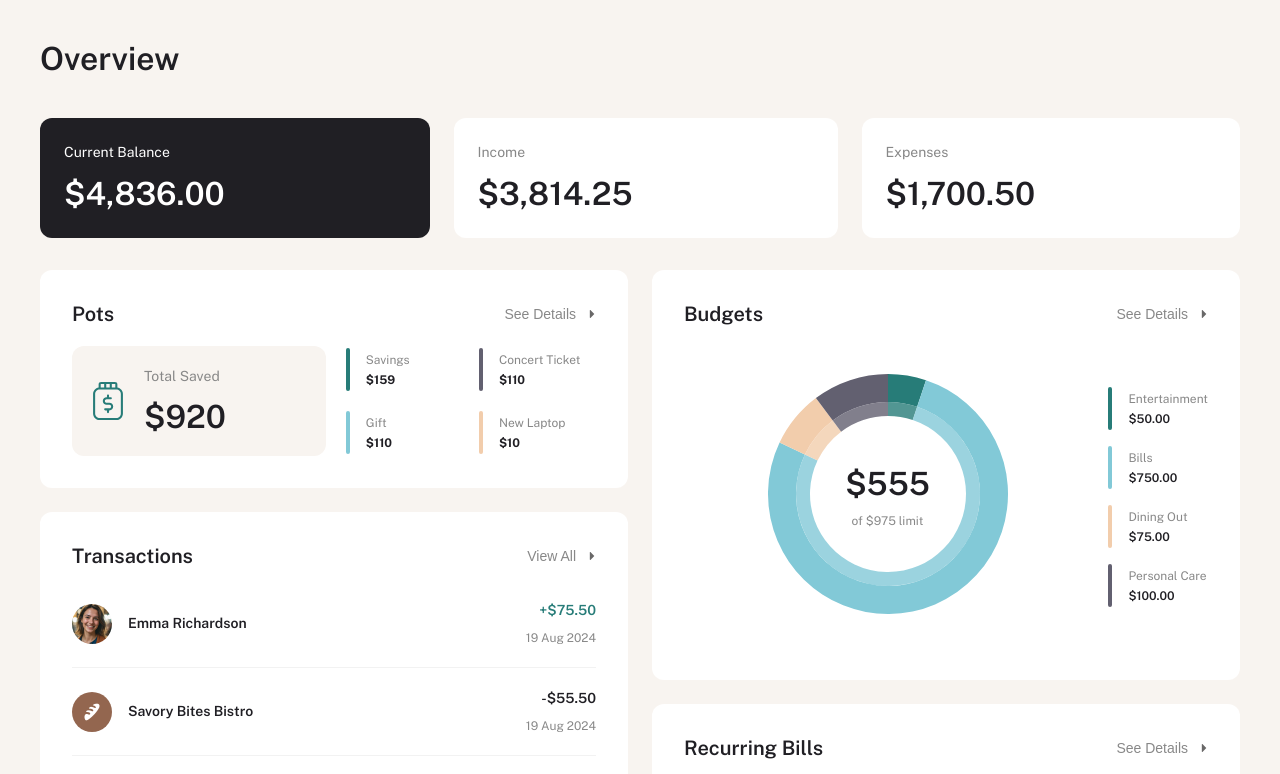
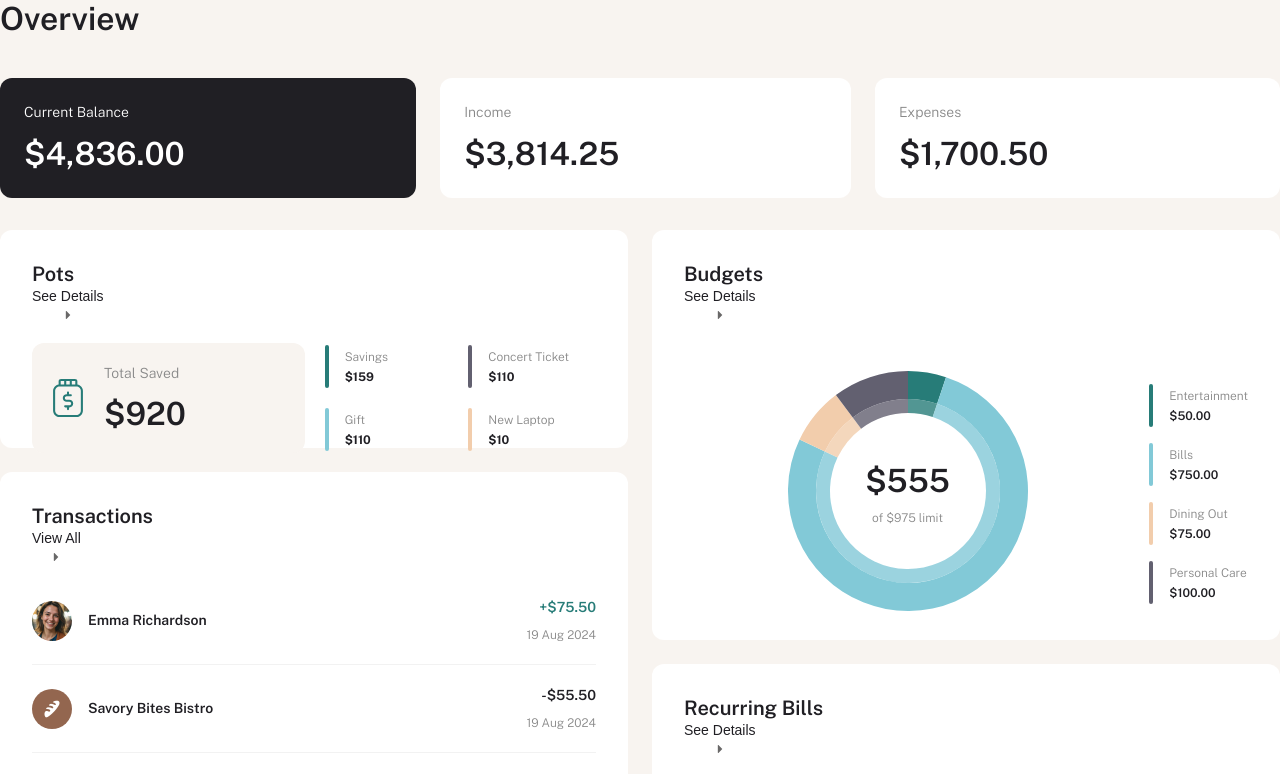
Before and after one commit to peterhermansen/personal-finance-app, a Next.js app: page / in a window 1280 px wide. Shown: the top 774 px of the page. Built offline with nearby package versions, Linux system fonts and the light colour scheme.

Commit message:
Added queries.css and updated styling so the container is centered at all resolutions

```diff
--- a/styles/globals.css
+++ b/styles/globals.css
@@ -7,12 +7,12 @@
   padding: 0;
   margin: 0;
   box-sizing: border-box;
+  transition: all 0.3s;
 }
 
 body {
   background-color: #f8f4f0;
   font-family: 'PublicSans', sans-serif;
-  padding: 2.5rem;
 }
 
 button {
@@ -37,32 +37,32 @@ button {
 .text-1 {
   font-size: 2rem;
   line-height: 120%;
-  font-weight: 400;
+  font-weight: 300;
 }
 
 .text-2 {
   font-size: 1.25rem;
   line-height: 120%;
-  font-weight: 400;
+  font-weight: 300;
 }
 
 .text-3 {
   font-size: 1rem;
   line-height: 150%;
-  font-weight: 400;
+  font-weight: 300;
 }
 
 .text-4 {
   font-size: 0.875rem;
   line-height: 150%;
   letter-spacing: 0px;
-  font-weight: 400;
+  font-weight: 300;
 }
 
 .text-5 {
   font-size: 0.75rem;
   line-height: 150%;
-  font-weight: 400;
+  font-weight: 300;
 }
 
 .bold {
@@ -107,10 +107,12 @@ button {
 /******************************/
 /* GENRAL CLASSES */
 /******************************/
-.container {
-  /* 1440px */
-  max-width: 90rem;
-  margin: 0 auto;
+.container--sidebar-open {
+  padding: 2.5rem 2.5rem 2.5rem 21.25rem;
+}
+
+.container--sidebar-closed {
+  padding: 2.5rem 2.5rem 2.5rem 8rem;
 }
 
 .title {
@@ -121,24 +123,14 @@ button {
   display: flex;
   gap: 1.5rem;
   margin-bottom: 2rem;
-}
-
-.overview-section-header {
-  display: flex;
-  justify-content: space-between;
-}
-
-.btn--overview {
-  display: flex;
-  gap: 0.75rem;
-  align-items: center;
-}
-
-.btn--overview span {
-  color: #888888;
+  min-width: 65.75rem;
 }
 
 .divider {
   background-color: #f2f2f2;
   height: 1px;
 }
+
+.grid-overview {
+  grid-template-columns: 38rem 1fr;
+}
```
Also changed, not shown: styles/queries.css (added, +15 -0 lines).
